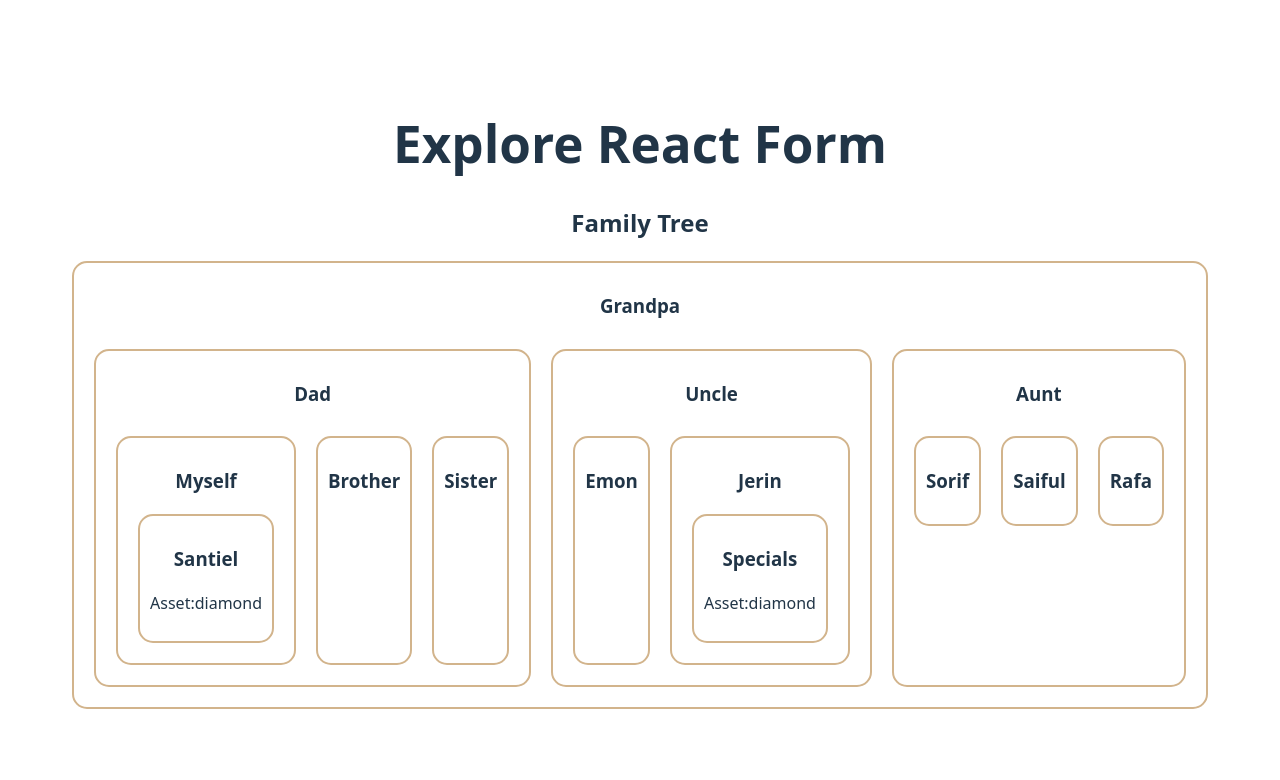
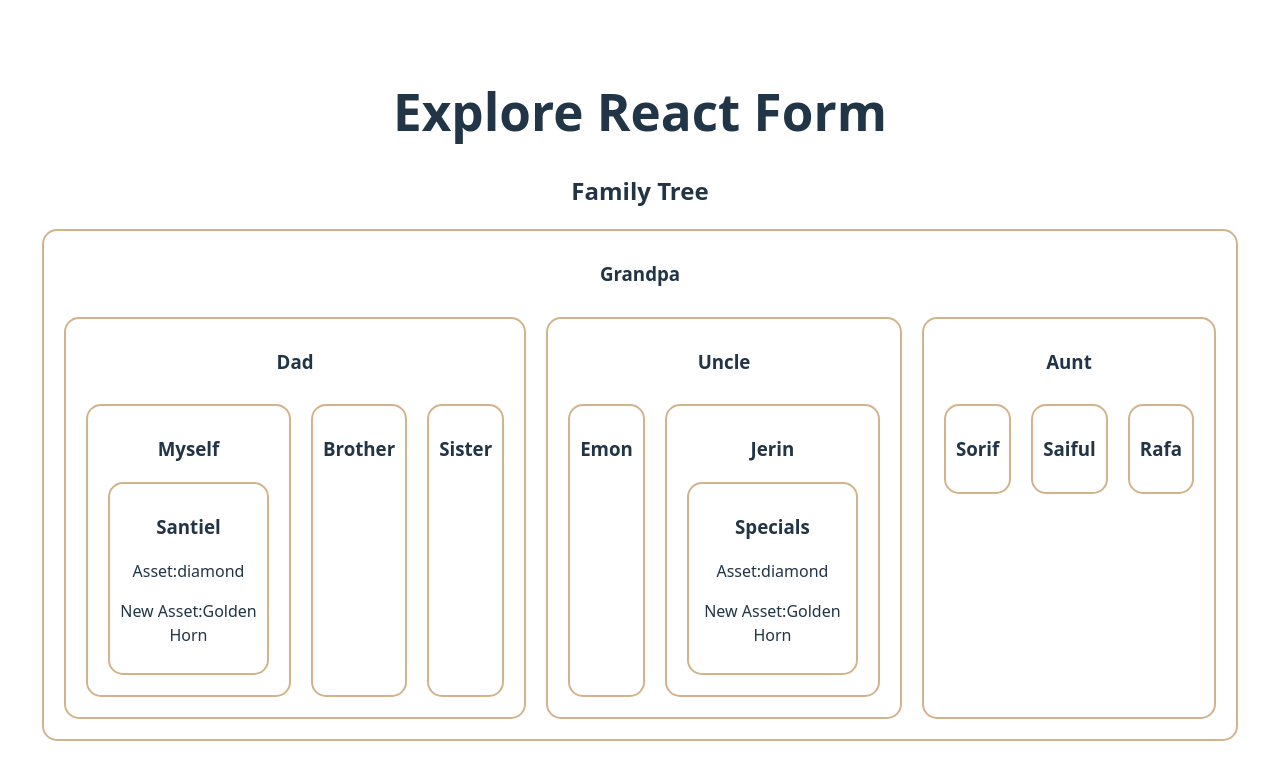
Before and after one commit to nextbit-arifrehman/Explore-React-Form, a React (Vite) app: page / in a window 1280 px wide. Shown: the top 780 px of the page. Built offline with nearby package versions, Linux system fonts and the light colour scheme.

Commit message:
Context Emplement

```diff
--- a/src/Component/FamilyTree/RootGandpa/FamilyTree.jsx
+++ b/src/Component/FamilyTree/RootGandpa/FamilyTree.jsx
@@ -1,13 +1,20 @@
-import React from 'react';
+import React, { createContext } from 'react';
 import Grandpa from './Grandpa';
 import Father from './Father';
 
+export const AssetContext = createContext('');
+
+
+
 const FamilyTree = () => {
     const asset ='diamond';
+    const newAsset ='Golden Horn'
     return (
         <div className='family-tree'>
            <h2>Family Tree</h2>
-           <Grandpa asset={asset}></Grandpa>
+          <AssetContext.Provider value={newAsset}>
+          <Grandpa asset={asset}></Grandpa>
+          </AssetContext.Provider>
         </div>
     );
 };
--- a/src/Component/FamilyTree/Special/Special.jsx
+++ b/src/Component/FamilyTree/Special/Special.jsx
@@ -1,10 +1,14 @@
-import React from 'react';
+import React, { useContext } from 'react';
+import { AssetContext } from '../RootGandpa/FamilyTree';
 
 const Special= ({name ,asset}) => {
+  const newAsset = useContext(AssetContext);
+  console.log(newAsset,'new fire')
     return (
         <div>
           <h3>{name}</h3>
           <p>Asset:{asset}</p>
+          <p>New Asset:{newAsset}</p>
         </div>
     );
 };
```
